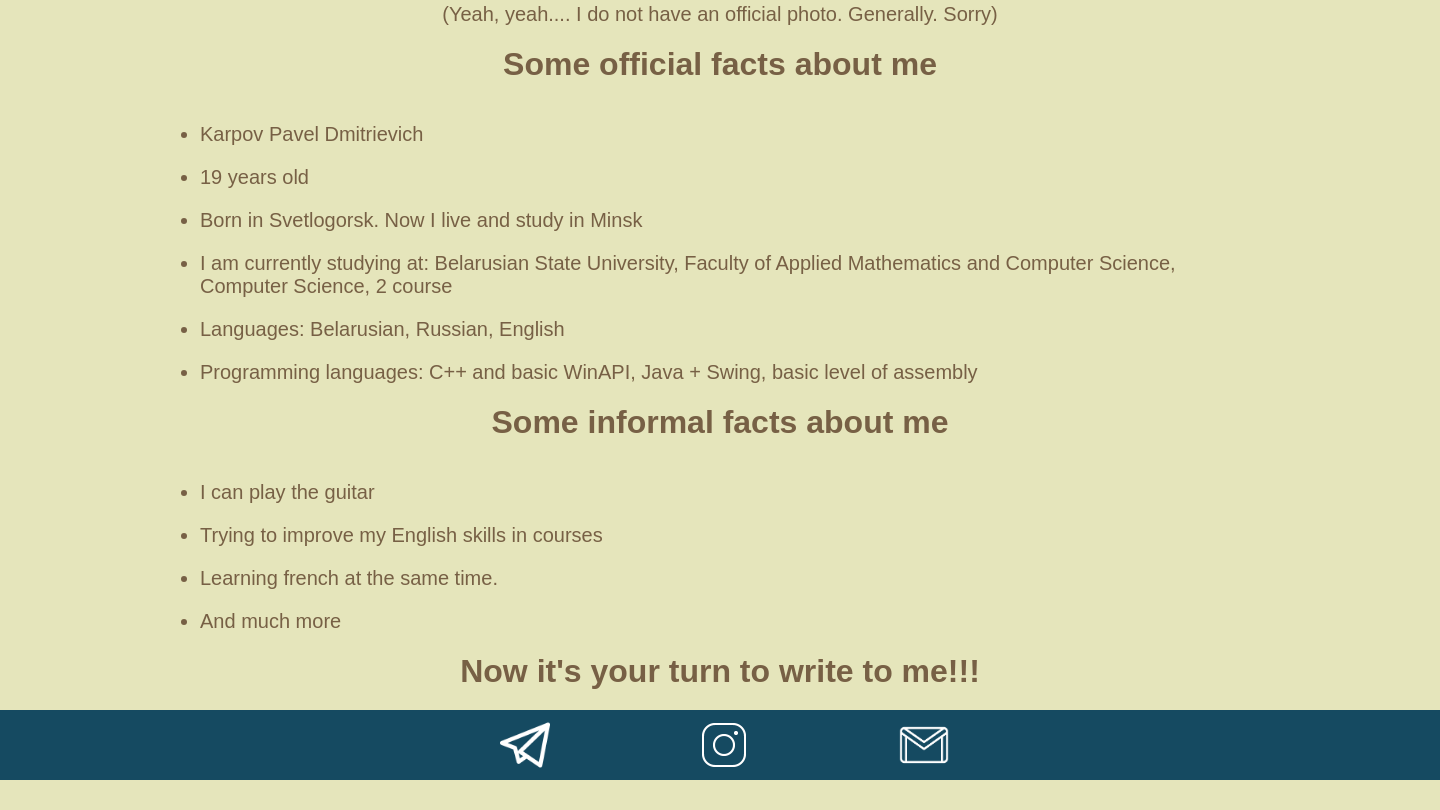
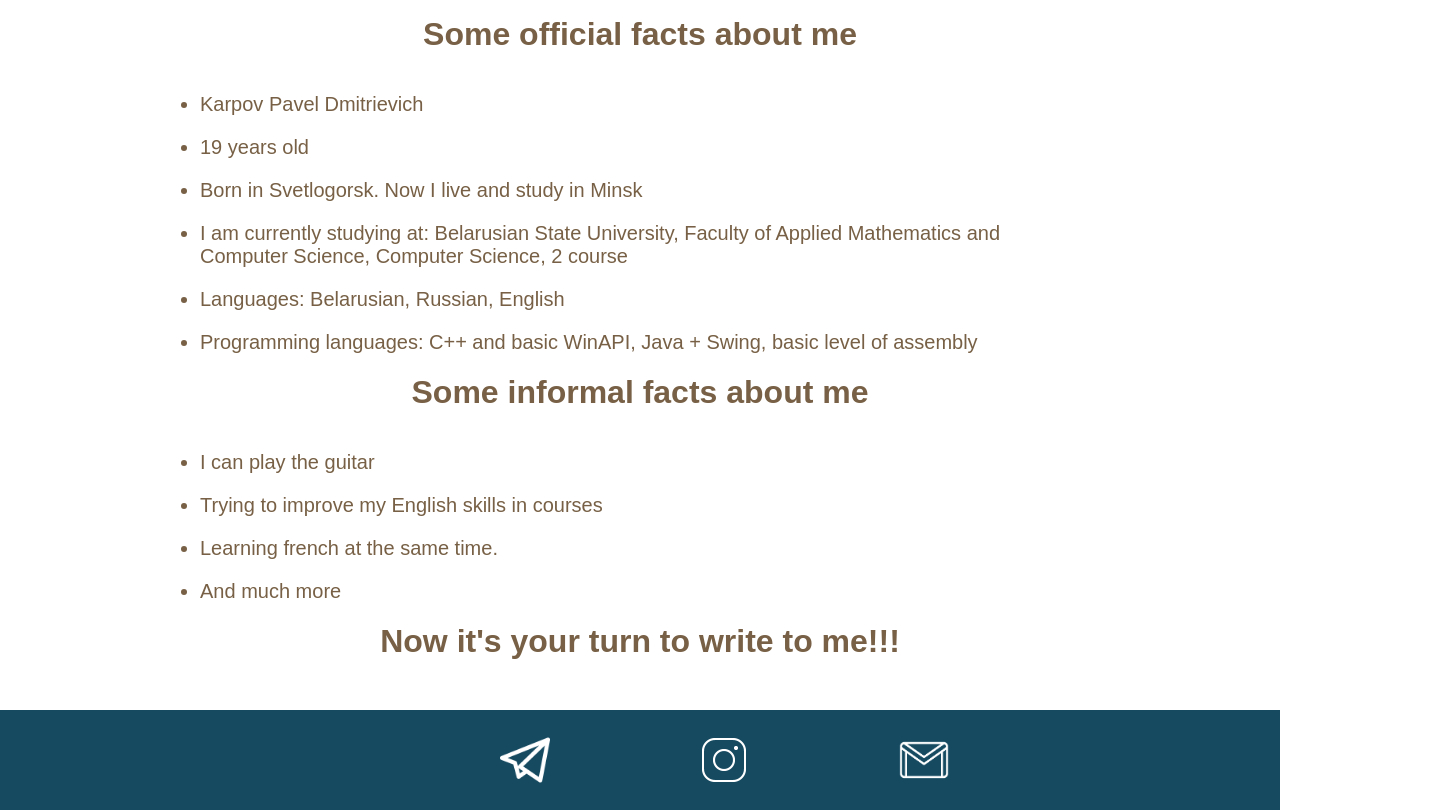
Before and after one commit to 0DarthSanta0/myResume, a plain HTML site: page index.html in a window 1280 px wide. Shown: the part 1248-2058 px from the top of the page, 1440 px wide, since content can reach past the window. Before the commit the page ends 2028 px from the top, so only its background shows below. Drawn offline with Linux system fonts and the light colour scheme.

Commit message:
Update main.css

```diff
--- a/main.css
+++ b/main.css
@@ -1,8 +1,9 @@
 body {
-    width: 1440px;
+
     height: 900px;
     margin: 0 auto;
-    background-color: #e5e5bb;
+    /*background-color: #e5e5bb;*/
+    background-color: white;
     font-family: 'Poppins', sans-serif;
 }
 
@@ -77,7 +78,8 @@ li {
 }
 
 #footer {
-    height: 70px;
+    margin-top: 50px;
+    height: 100px;
     width: 100%;
     background-color: #154a61;
     background-size: cover;
@@ -88,20 +90,20 @@ li {
 #tg {
     width: 50px;
     height: 50px;
-    padding-top: 10px;
+    padding-top: 25px;
     padding-left: 500px;
 }
 
 #inst {
     width: 50px;
     height: 50px;
-    padding-top: 10px;
+    padding-top: 25px;
     padding-left: 145px;
 }
 
 #gmail {
     width: 50px;
     height: 50px;
-    padding-top: 10px;
+    padding-top: 25px;
     padding-left: 145px;
 }
```
